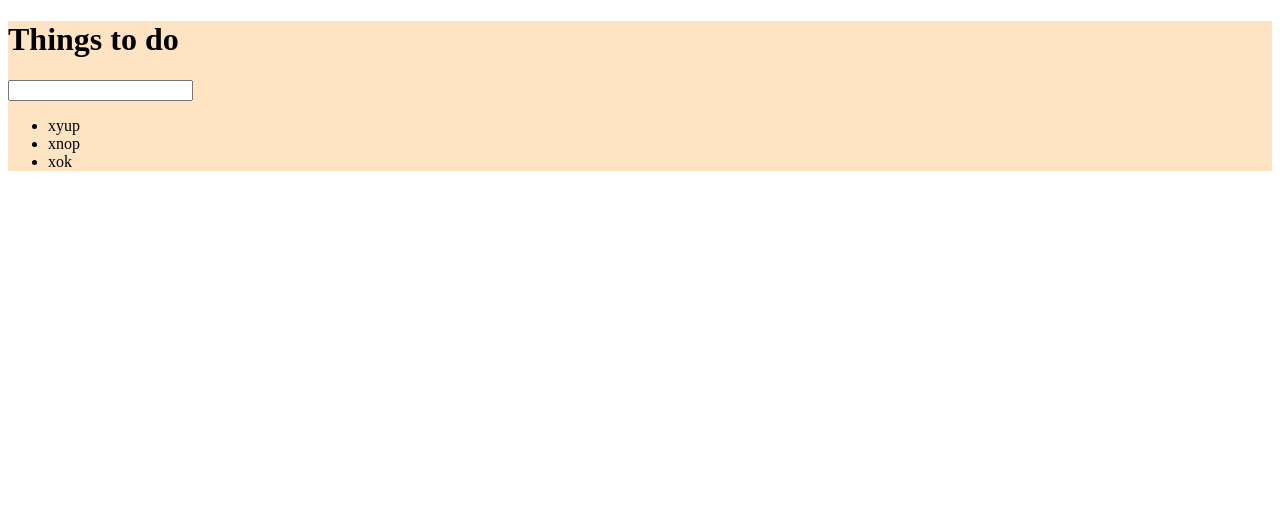
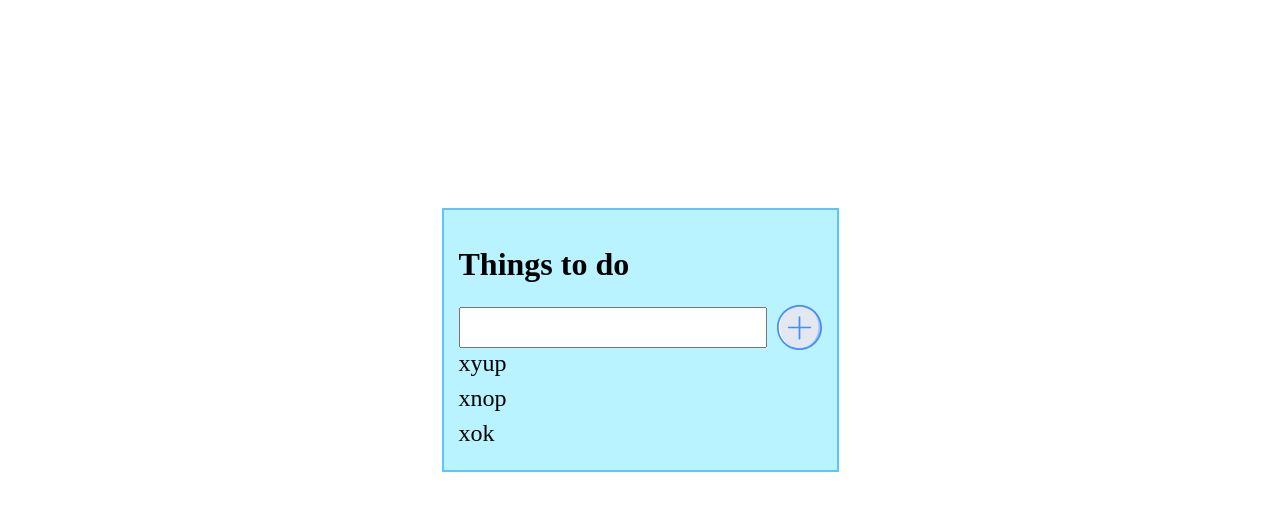
Before and after one commit to emkah4/todo-app-with-jquery, a website: page app/index.html in a window 1280 px wide. Drawn offline with nearby package versions, Linux system fonts and the light colour scheme.

Commit message:
added button and some styling

```diff
--- a/app/index.html
+++ b/app/index.html
@@ -8,15 +8,24 @@
     <title>What are your plans?</title>
 </head>
 <body>
+    <div class="container">
         <div class="main-block">
+            <div class="content-wrapper">
             <h1>Things to do</h1>
+            <div class="input-container">
                 <input type="text">
+                <div class="svg-wrapper">
+                    <svg enable-background="new 0 0 512 512" version="1.1" viewBox="0 0 512 512" xml:space="preserve" xmlns="http://www.w3.org/2000/svg"><circle cx="256" cy="246.15" r="246.15" fill="#A4C2F7"/><ellipse cx="256" cy="246.15" rx="216.62" ry="246.15" fill="#E3E7F2"/><path d="m39.385 246.15c0-135.95 96.982-246.15 216.62-246.15-135.95 0-246.15 110.21-246.15 246.15s110.21 246.15 246.15 246.15c-119.63 0-216.62-110.21-216.62-246.15z" fill="#fff"/><g fill="#428DFF"><path d="m256 512c-141.38 0-256-114.62-256-256s114.62-256 256-256 256 114.62 256 256c-0.158 141.32-114.68 255.84-256 256zm0-492.31c-130.51 0-236.31 105.8-236.31 236.31s105.8 236.31 236.31 236.31 236.31-105.8 236.31-236.31c-0.15-130.45-105.86-236.16-236.31-236.31z"/><path d="m256 393.85c-2.612 1e-3 -5.116-1.036-6.963-2.883s-2.884-4.351-2.883-6.963v-246.15c0-5.438 4.408-9.846 9.846-9.846s9.846 4.408 9.846 9.846v246.15c1e-3 2.612-1.036 5.116-2.883 6.963s-4.351 2.884-6.963 2.883z"/><path d="m379.08 265.85h-246.15c-5.438 0-9.846-4.408-9.846-9.846s4.408-9.846 9.846-9.846h246.15c5.438 0 9.846 4.408 9.846 9.846s-4.408 9.846-9.846 9.846z"/></g></svg>
+                </div>
+            </div>
                 <ul>
                     <li><span>x</span>yup</li>
                     <li><span>x</span>nop</li>
                     <li><span>x</span>ok</li>
                 </ul>
         </div>
+        </div>
+        </div>
 </body>
 <script src="jquery/script.js"></script>
 </html>
--- a/app/jquery/script.js
+++ b/app/jquery/script.js
@@ -9,6 +9,12 @@ $("ul").on("click", "span", function(event){
     event.stopPropagation();
 })
 
+$("svg").on("click", function(){
+    var todoText = $("input[type='text']").val();
+    $("input[type='text']").val("");
+    $("ul").append("<li><span>x</span>" + todoText + "</li>")
+})
+
 $("input[type='text']").keypress(function(event){
     if (event.which === 13) {
         var todoText = $(this).val();
--- a/app/style.css
+++ b/app/style.css
@@ -1,9 +1,53 @@
+.container {
+    display: flex;
+    justify-content: center;
+    align-items: center;
+}
+
+.input-container {
+    display: flex;
+    justify-content: center;
+    align-items: center;
+}
+
+.content-wrapper {
+    padding: 15px;
+}
+
+ul {
+    list-style-type: none;
+    padding: 0;
+    margin: 0;
+}
+
+li {
+    height: 35px;
+    font-size: 24px;
+}
+
 .main-block {
-    background-color: bisque;
+    background-color: #b9f3ff;
     margin: auto;
+    margin-top: 200px;
+    border: 2px solid #5dc4fc;
+}
+
+input {
+    height: 35px;
+    width: 300px;
 }
 
 .completed {
     color: gray;
     text-decoration: line-through;
 }
+
+.svg-wrapper {
+    height: 45px;
+    width: 45px;
+    margin-left: 10px;
+}
+
+svg:hover {
+    cursor: pointer;
+}
```
Lines whose indentation alone changed are shown as unchanged.
